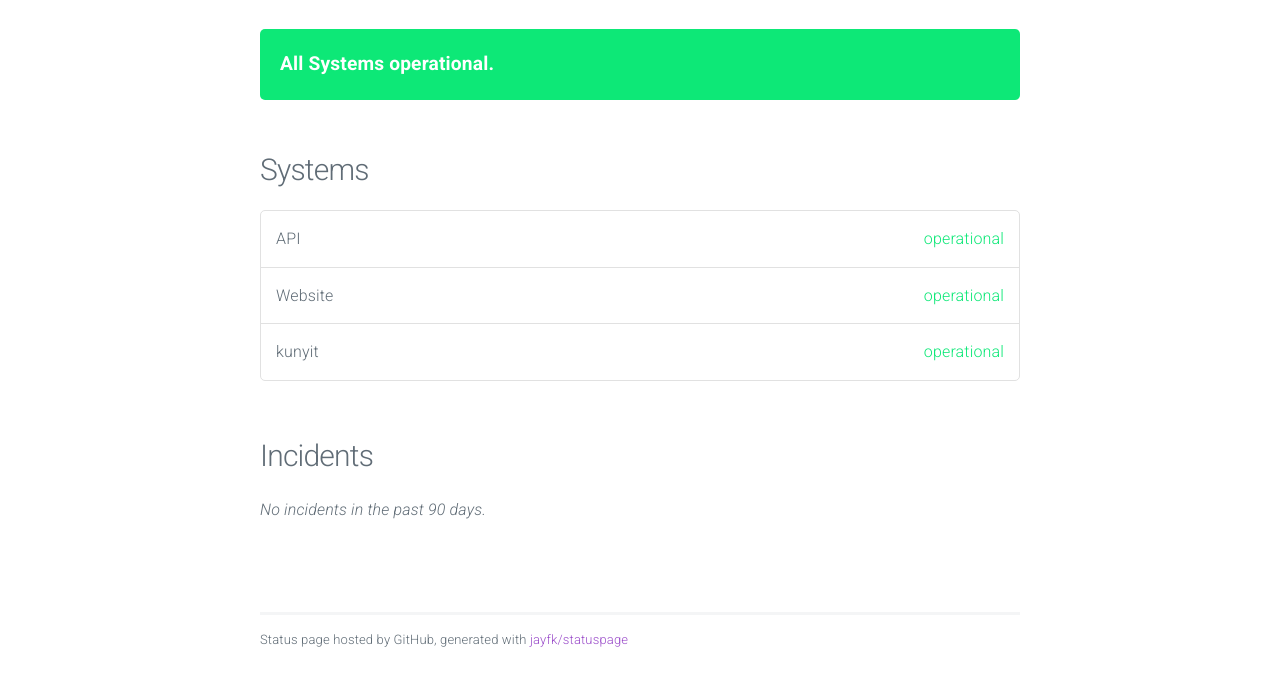
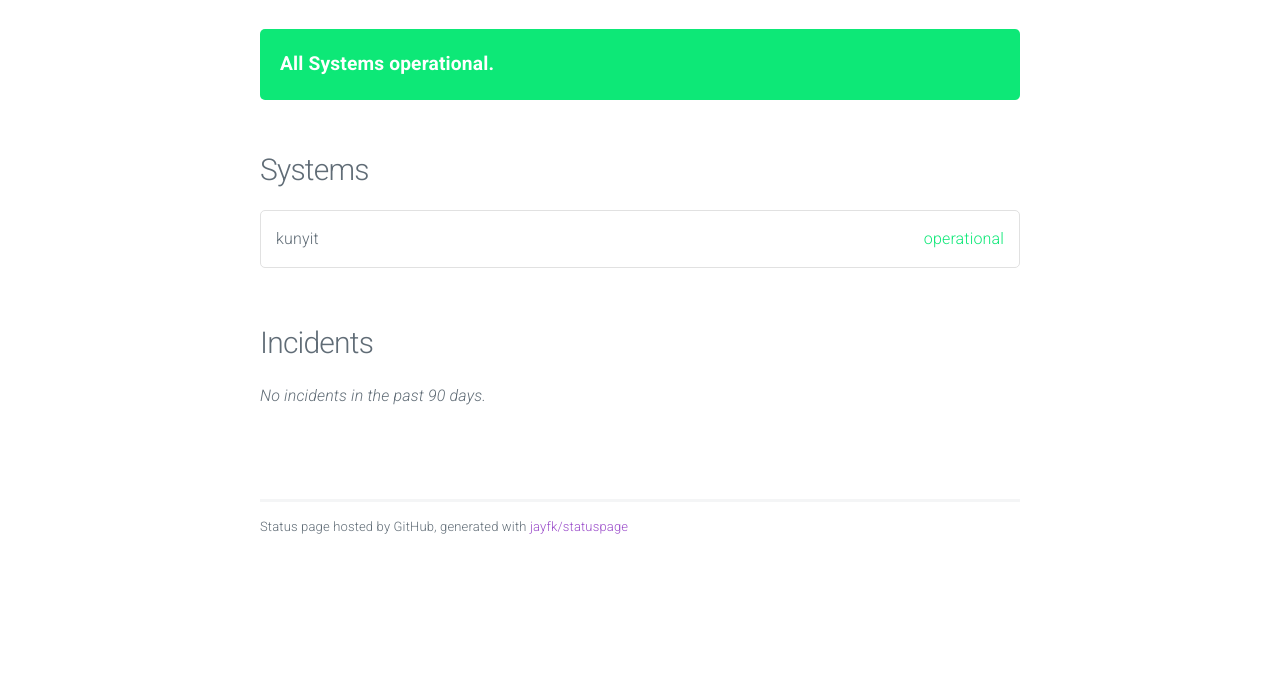
Before and after one commit to kevincm/statuspage, a plain HTML site: page index.html in a window 1280 px wide. Shown: the part 56-742 px from the top of the page. Drawn offline with nearby package versions, Linux system fonts and the light colour scheme; no server answers.

Commit message:
update index

```diff
--- a/index.html
+++ b/index.html
@@ -38,14 +38,6 @@
 				<ul class="systems">
 
 					<li>
-						API <span class="status operational" data-l10n-id="operational">operational</span>
-					</li>
-
-					<li>
-						Website <span class="status operational" data-l10n-id="operational">operational</span>
-					</li>
-
-					<li>
 						kunyit <span class="status operational" data-l10n-id="operational">operational</span>
 					</li>
 
```
